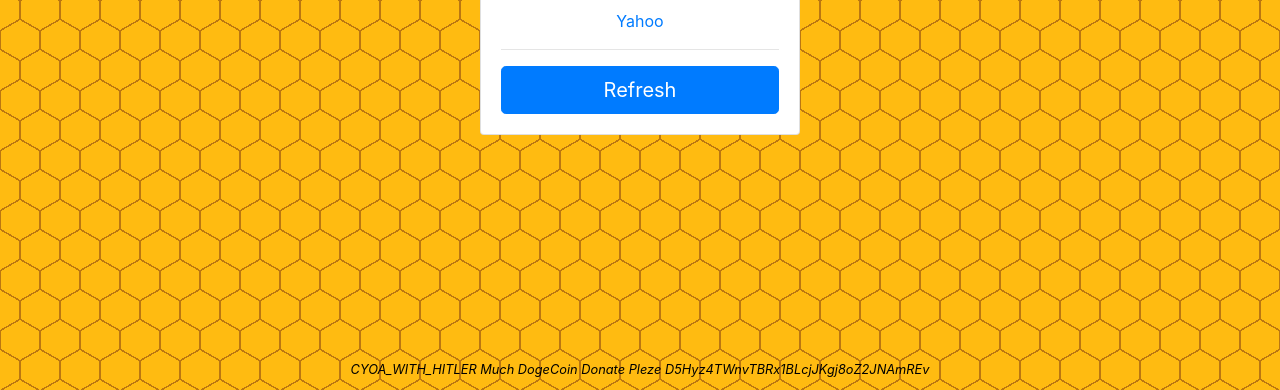
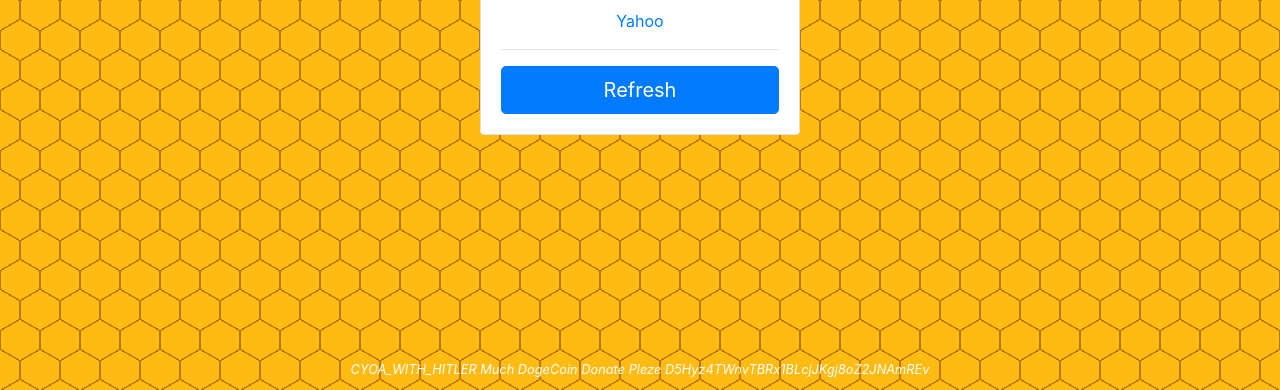
Before and after one commit to jeracoo/jeracoo, a plain HTML site: page index.html in a window 1280 px wide. Shown: the part 410-800 px from the top of the page. Drawn offline with nearby package versions, Linux system fonts and the light colour scheme.

Commit message:
Update index.html

```diff
--- a/index.html
+++ b/index.html
@@ -90,7 +90,7 @@ background-size: 40px 60px;
       position: absolute; bottom: 10px
     }
     .white{
-      color: black!important;
+      color: white!important;
     }
     </style>
   </body>
```
